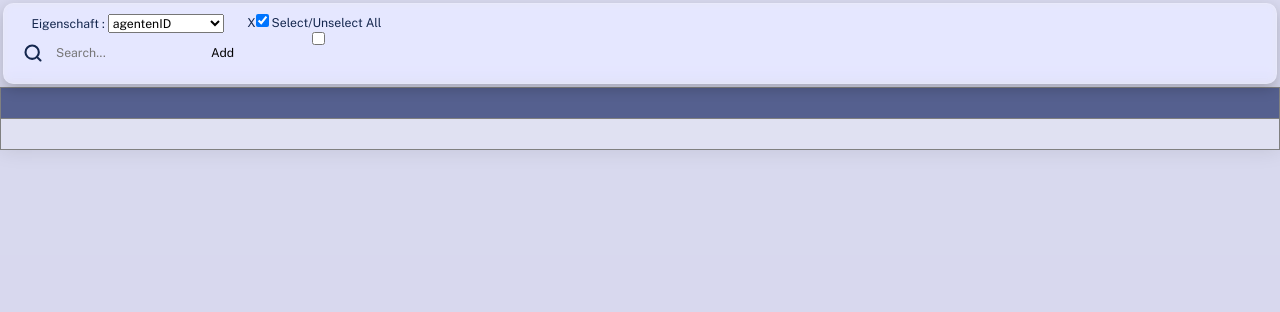
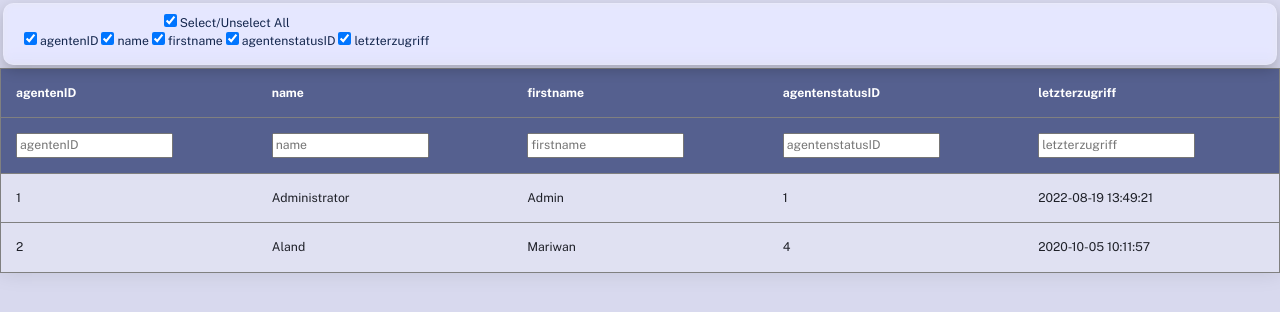
Before and after one commit to amariwan/creating-dynamic-table, a plain HTML site: page index.html in a window 1280 px wide. Both pictures are taken after a click on the checkbox "Select all/none". Drawn offline with nearby package versions, Linux system fonts and the light colour scheme; files whose address does not match are found by name.

Commit message:
Update index.html

```diff
--- a/index.html
+++ b/index.html
@@ -31,31 +31,26 @@
         <header class="navbar navbar-expand-lg blur border-radius-lg z-index-3">
             <div class="navbar-container d-flex ">
                 <ul class="navbar-nav d-contents">
-          <li> Eigenschaft : <select data-bind="options:propertys, value:selectedSearchBy, optionsText:$data"></select>
+                    <!-- <li> Eigenschaft : <select data-bind="options:propertys, value:selectedSearchBy, optionsText:$data"></select> -->
                     <div class="search-body">
-              <svg xmlns="http://www.w3.org/2000/svg" width="24" height="24" viewBox="0 0 24 24" fill="none"
-                stroke="currentColor" stroke-width="2" stroke-linecap="round" stroke-linejoin="round"
-                class="feather feather-search">
+                        <!-- <svg xmlns="http://www.w3.org/2000/svg" width="24" height="24" viewBox="0 0 24 24" fill="none" stroke="currentColor" stroke-width="2" stroke-linecap="round" stroke-linejoin="round" class="feather feather-search">
                 <circle cx="11" cy="11" r="8"></circle>
                 <line x1="21" y1="21" x2="16.65" y2="16.65"></line>
-              </svg>
-              <input type="search" id="searchbox" class="form-control" placeholder="Search..."
-                data-bind="textInput: searchInput,  event: {keypress: enterSearch}">
-              <button data-bind="click: addSearch">Add</button>
+              </svg> -->
+
+                        <!-- <button data-bind="click: addSearch">Add</button> -->
                     </div>
                     </li>
-          <li data-bind="foreach: searchTxtLst">
+                    <!-- <li data-bind="foreach: searchTxtLst">
               <a>
                 <label data-bind="text: $data.Propertys"></label>
                 <label data-bind="text: $data.Value"></label>
                 <label data-bind="click: $parent.removeSeachTxtLst">X</label>
               </a>
-          </li>
+            </li> -->
                     <li>
                         <div class="heading">
-              <input type="checkbox" data-bind="checked: selectedAllPropertys" title="Select all/none" />
-              Select/Unselect
-              All
+                            <input type="checkbox" data-bind="checked: selectedAllPropertys" title="Select all/none" /> Select/Unselect All
                         </div>
                         <div data-bind="foreach: propertys">
                             <label>
@@ -70,13 +65,23 @@
         <table class="table table-bordered" border="1">
             <thead>
                 <tr data-bind="foreach: columns">
-          <th data-bind="text: displayName, click:fold"></th>
+                    <th>
+                        <div data-bind="click:fold">
+                            <label data-bind="text: displayName"></label>
+                        </div>
+                    </th>
+                </tr>
+                <tr data-bind="foreach: columns">
+                    <th>
+                        <input type="search" class="form-control" data-bind="attr: {placeholder: displayName}, textInput: searchInput">
+                        <label data-bind="text: searchInput"></label>
+                    </th>
                 </tr>
             </thead>
             <tbody data-bind="foreach: rows">
                 <tr>
                     <!-- ko foreach: cells -->
-          <td class="" data-bind="text: $data"></td>
+                    <td class="" data-bind="text: $data"> </td>
                     <!-- /ko -->
                 </tr>
             </tbody>
```
Lines whose indentation alone changed are shown as unchanged.
